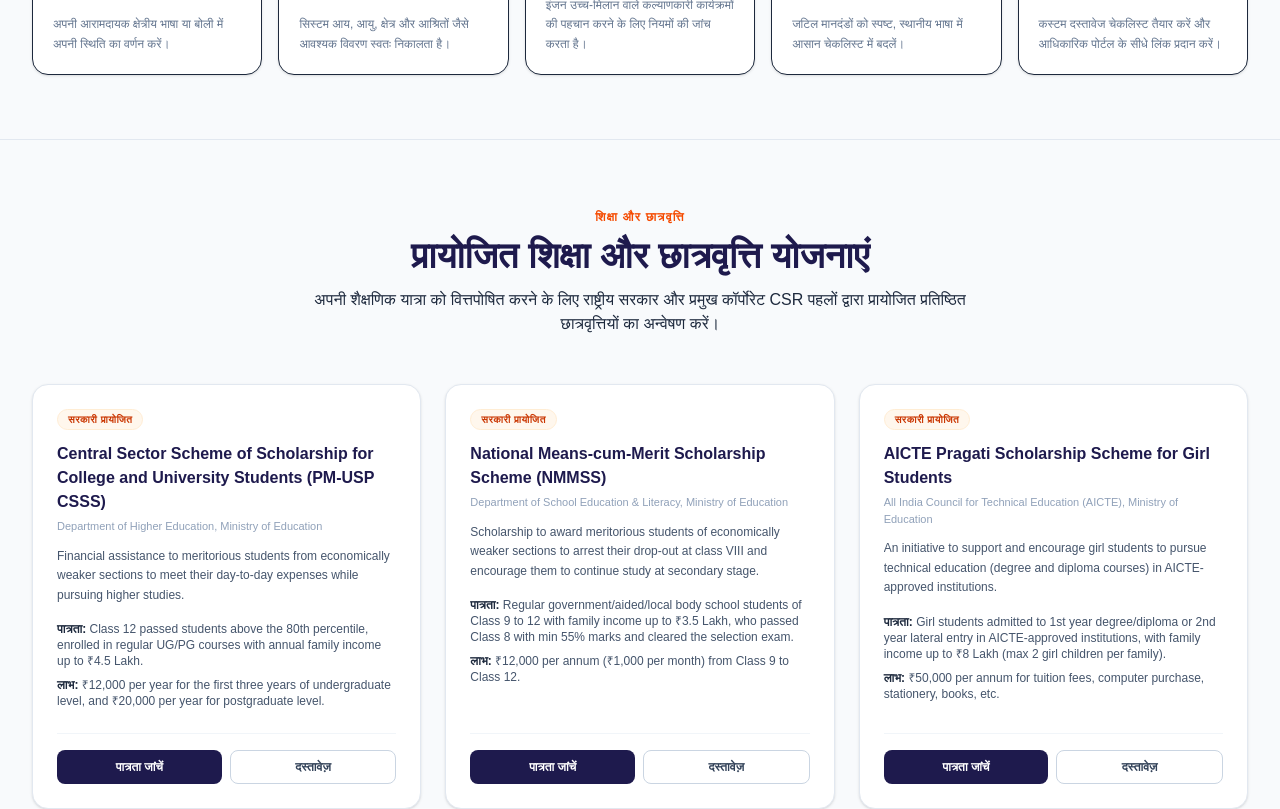
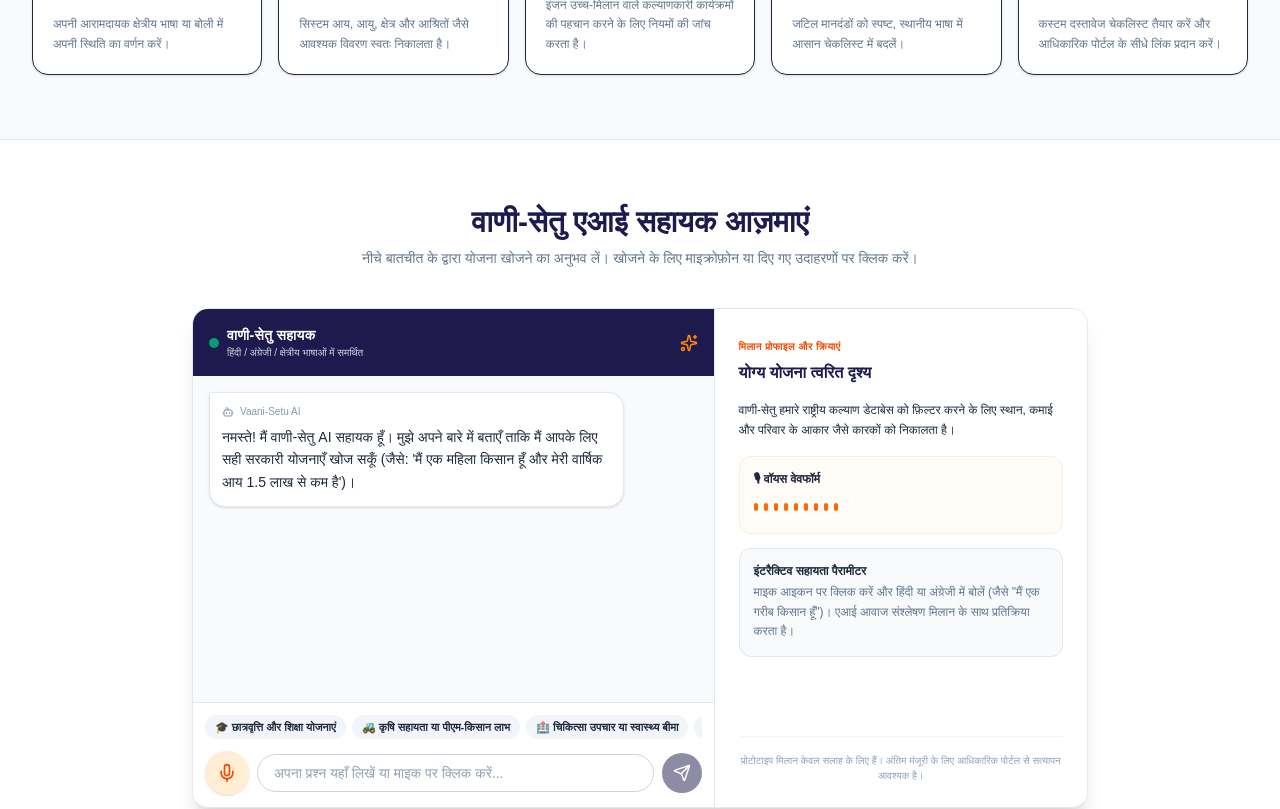
Before and after one commit to prabhujee1608/Govschemeproject, a Next.js app: page / in a window 1280 px wide. Shown: the part 1360-2169 px from the top of the page. Built offline with nearby package versions, Linux system fonts and the light colour scheme.

Commit message:
style: remove education and scholarship section from homepage

```diff
--- a/src/app/page.tsx
+++ b/src/app/page.tsx
@@ -241,85 +241,6 @@
 
               </div>
             </section>
-
-
-
-            {/* Education & Scholarship Section */}
-            <section className="py-16 bg-slate-50 border-t border-slate-200">
-              <div className="mx-auto max-w-7xl px-4 sm:px-6 lg:px-8">
-                <div className="text-center mb-12">
-                  <span className="text-xs font-bold text-orange-600 uppercase tracking-widest">{t("cat.Education & Scholarship", language)}</span>
-                  <h2 className="mt-2 text-3xl font-extrabold text-indigo-950 sm:text-4xl">
-                    {t("edu.title", language)}
-                  </h2>
-                  <p className="mt-3 text-base text-slate-650 max-w-2xl mx-auto">
-                    {t("edu.subtitle", language)}
-                  </p>
-                </div>
-
-                <div className="grid grid-cols-1 md:grid-cols-2 lg:grid-cols-3 gap-6">
-                  {schemesData
-                    .filter((scheme) => scheme.category === "Education & Scholarship")
-                    .map((scheme) => {
-                      const isGov = scheme.officialUrl.includes(".gov.in");
-                      return (
-                        <div
-                          key={scheme.id}
-                          className="bg-white rounded-2xl border border-slate-200 shadow-sm p-6 flex flex-col justify-between hover:shadow-md hover:border-orange-200 transition"
-                        >
-                          <div>
-                            <div className="flex justify-between items-start mb-3">
-                              <span className={`inline-block px-2.5 py-0.5 rounded-full text-[10px] font-bold uppercase tracking-wider ${
-                                isGov
-                                  ? 'bg-orange-50 text-orange-700 border border-orange-100'
-                                  : 'bg-indigo-50 text-indigo-700 border border-indigo-100'
-                              }`}>
-                                {isGov ? t("edu.gov", language) : t("edu.csr", language)}
-                              </span>
-                            </div>
-                            <h4 className="text-base font-bold text-indigo-950 mb-1">{scheme.name}</h4>
-                            <p className="text-[11px] text-slate-400 mb-3">{scheme.department}</p>
-                            <p className="text-xs text-slate-600 mb-4 line-clamp-3 leading-relaxed">{scheme.description}</p>
-
-                            <div className="space-y-2 mb-6">
-                              <div className="text-xs">
-                                <strong className="text-slate-800 font-semibold">{language === 'hi' ? "पात्रता: " : "Eligibility: "}</strong>
-                                <span className="text-slate-600">{scheme.eligibilitySummary}</span>
-                              </div>
-                              <div className="text-xs">
-                                <strong className="text-slate-800 font-semibold">{language === 'hi' ? "लाभ: " : "Benefits: "}</strong>
-                                <span className="text-slate-600">{scheme.benefits}</span>
-                              </div>
-                            </div>
-                          </div>
-
-                          <div className="flex gap-2 pt-4 border-t border-slate-100">
-                            <button
-                              onClick={() => {
-                                setSelectedScheme(scheme);
-                                setCurrentTab('checker');
-                              }}
-                              className="flex-1 rounded-lg bg-indigo-950 py-2 text-center text-xs font-semibold text-white hover:bg-indigo-900 transition"
-                            >
-                              {language === 'hi' ? "पात्रता जांचें" : "Check Eligibility"}
-                            </button>
-                            <button
-                              onClick={() => {
-                                setChecklistScheme(scheme);
-                                setCurrentTab('documents');
-                              }}
-                              className="flex-1 rounded-lg border border-slate-300 py-2 text-center text-xs font-semibold text-slate-700 hover:bg-slate-50 transition"
-                            >
-                              {language === 'hi' ? "दस्तावेज़" : "Documents"}
-                            </button>
-                          </div>
-                        </div>
-                      );
-                    })}
-                </div>
-              </div>
-            </section>
-
             {/* Assistant Demo Section */}
             <section className="py-16 bg-white border-t border-slate-200">
               <div className="mx-auto max-w-7xl px-4 sm:px-6 lg:px-8">
```
